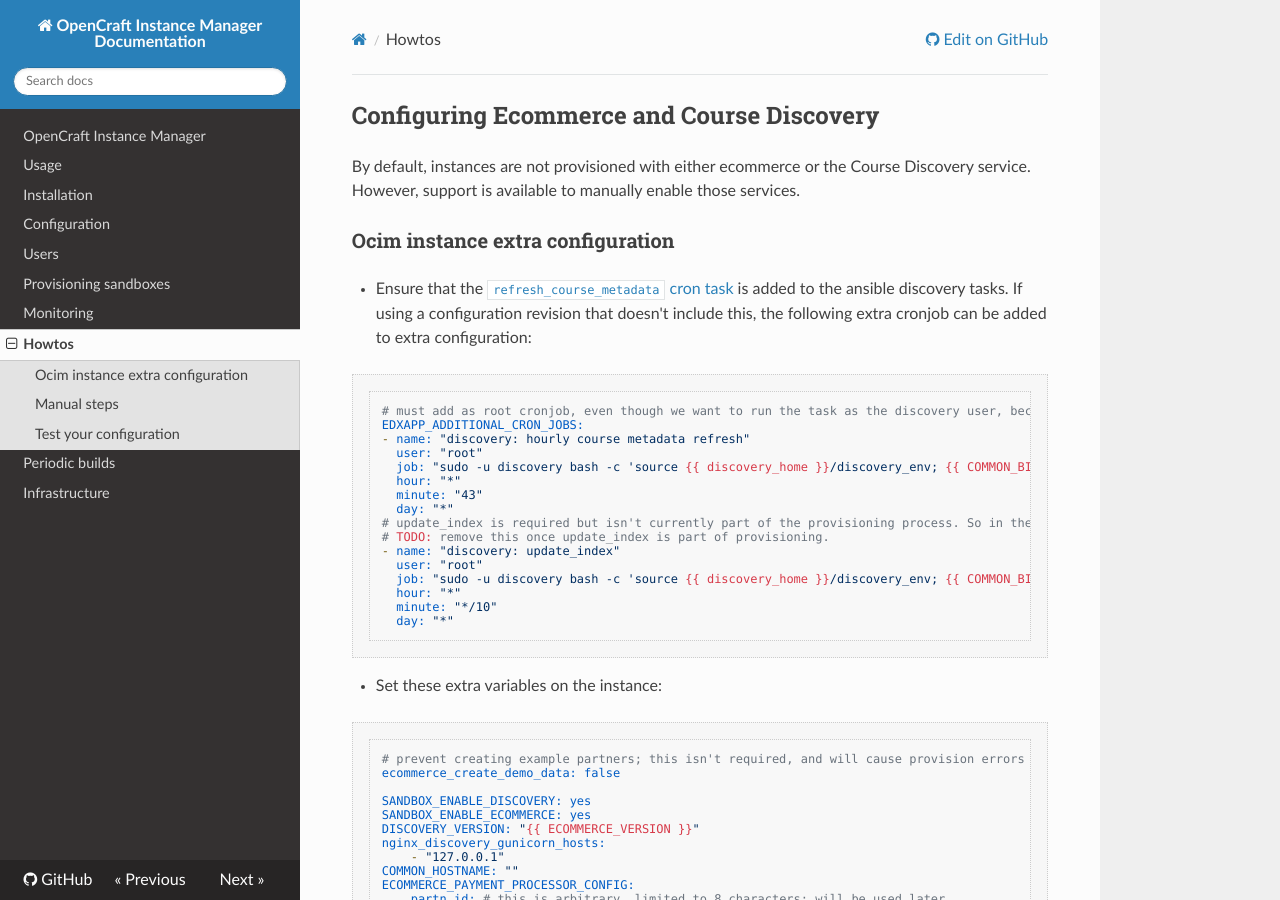
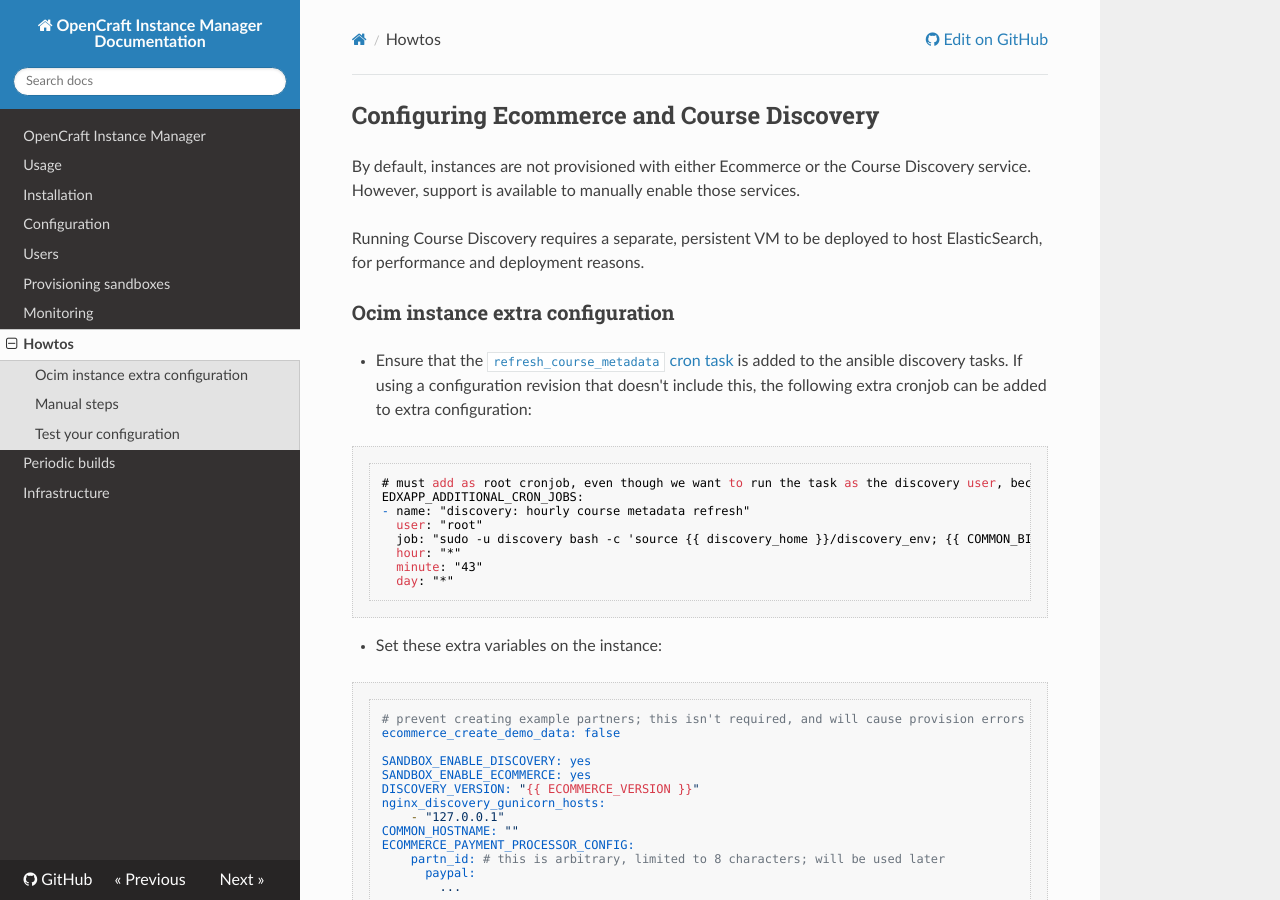
Before and after one commit to open-craft/opencraft, an MkDocs documentation site: the page built from documentation/howtos.md, in a window 1280 px wide and 900 px high. Built offline with MkDocs 1.6.1, drawn with Linux system fonts in a browser that asks for light colours; nearby versions of some CDN libraries; some of the changed text lies outside the part shown.

Commit message:
Moves the discovery `update_index` command out of cron and into post-deployment.
and adds note about a separate VM required for elasticsearch.

````diff
--- a/documentation/howtos.md
+++ b/documentation/howtos.md
@@ -1,6 +1,8 @@
 ## Configuring Ecommerce and Course Discovery
 
-By default, instances are not provisioned with either ecommerce or the Course Discovery service. However, support is available to manually enable those services.
+By default, instances are not provisioned with either Ecommerce or the Course Discovery service. However, support is available to manually enable those services.
+
+Running Course Discovery requires a separate, persistent VM to be deployed to host ElasticSearch, for performance and deployment reasons.
 
 ### Ocim instance extra configuration
 
@@ -15,14 +17,6 @@
   job: "sudo -u discovery bash -c 'source {{ discovery_home }}/discovery_env; {{ COMMON_BIN_DIR }}/manage.discovery refresh_course_metadata'"
   hour: "*"
   minute: "43"
-  day: "*"
-# update_index is required but isn't currently part of the provisioning process. So in the interests of saving time, this is run every 10 minutes through cron (it's not an expensive operation).
-# TODO: remove this once update_index is part of provisioning.
-- name: "discovery: update_index"
-  user: "root"
-  job: "sudo -u discovery bash -c 'source {{ discovery_home }}/discovery_env; {{ COMMON_BIN_DIR }}/manage.discovery update_index --disable-change-limit'"
-  hour: "*"
-  minute: "*/10"
   day: "*"
 ```
 
@@ -97,7 +91,9 @@
 
 * In Django Admin > Authentication > Users (`/admin/auth/user/`), there should already be service users created, i.e. `ecommerce_worker` and `discovery_worker`.
 
-    If not, create them with staff privileges, no password, and set the Full Name so that a user profile is associated with the users.
+    If not, create them with staff privileges, no password.
+
+    Set a Full Name on `ecommerce_worker` and `discovery_worker`, so that a user profile is associated with the users.
 
     Add these extra permissions to the `ecommerce_worker`:
 
@@ -166,6 +162,15 @@
   --oidc-secret '{discovery oauth client secret}'
 ```
 
+* To initialize a new Elasticsearch instance, run:
+
+```bash
+sudo -u discovery -Hs
+source ~/discovery_env
+/edx/bin/manage.discovery update_index --disable-change-limit
+/edx/bin/manage.discovery refresh_course_metadata  # this task should be cron'd, see above.
+```
+
 * [Configure LMS to use ecommerce](http://edx.readthedocs.io/projects/edx-installing-configuring-and-running/en/latest/ecommerce/install_ecommerce.html#switch-from-shoppingcart-to-e-commerce)
 
 ### Test your configuration
````
